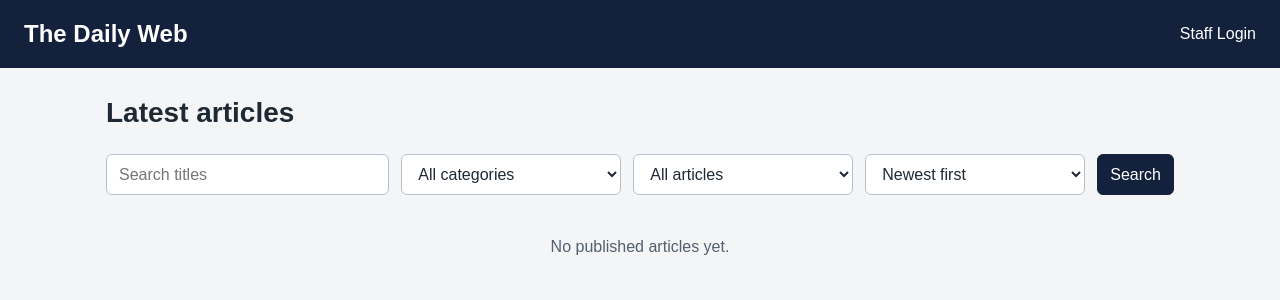
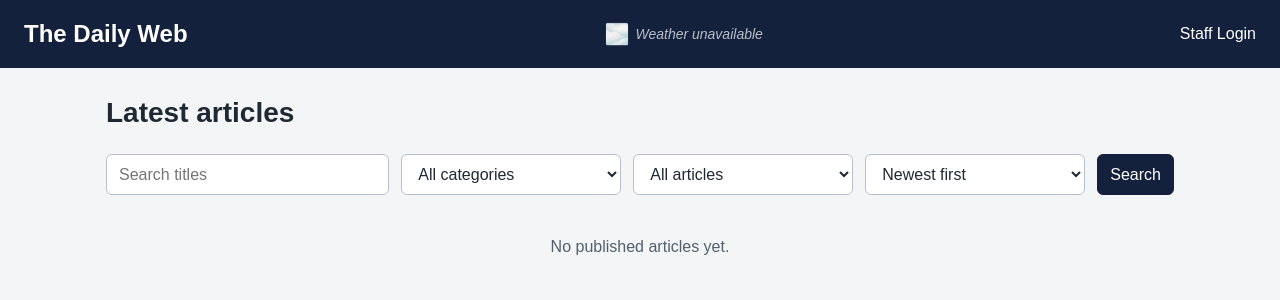
Before and after one commit to mayaS555/Final-Project, a Node server app: page / in a window 1280 px wide. Shown: the top 300 px of the page. Run offline with Node 20, Linux system fonts and the light colour scheme; data that the repository does not hold is empty; some libraries are stand-ins or nearby versions.

Commit message:
add weather report

```diff
--- a/controllers/publicController.js
+++ b/controllers/publicController.js
@@ -1,6 +1,7 @@
 const publicArticleService = require("../services/publicArticleService");
 const articleReadService = require("../services/articleReadService");
 const commentService = require("../services/commentService");
+const weatherService = require("../services/weatherService");
 
 const MAX_PAGE = 1000;
 const MAX_SEARCH_LENGTH = 100;
@@ -197,9 +198,17 @@ async function renderHome(req, res) {
 
   try {
     // The category list ignores the active filters, so it stays usable during a search.
-    const [feed, categories] = await Promise.all([
+    // Weather is fetched in parallel; a failure never blocks the page render.
+    const [feed, categories, weather] = await Promise.all([
       loadFeed(feedQuery, req.deviceId),
       publicArticleService.getPublishedCategories(),
+      process.env.OPENWEATHERMAP_API_KEY
+        ? weatherService.getWeather(
+            process.env.WEATHER_DEFAULT_CITY || "Tel Aviv",
+            process.env.OPENWEATHERMAP_API_KEY,
+            "metric"
+          )
+        : Promise.resolve(null),
     ]);
     // The result depends on the device cookie, so shared caches must not store it.
     res.set("Cache-Control", "private, no-cache");
@@ -208,6 +217,7 @@ async function renderHome(req, res) {
       feed,
       categories,
       filters,
+      weather,
       feedHref: (page) => buildFeedHref(filters, page),
       formatDate,
     });
@@ -260,6 +270,20 @@ async function renderArticle(req, res) {
       commentsFailed = true;
     }
 
+    // Weather for the header widget; a failure never blocks the article render.
+    let weather = null;
+    if (process.env.OPENWEATHERMAP_API_KEY) {
+      try {
+        weather = await weatherService.getWeather(
+          process.env.WEATHER_DEFAULT_CITY || "Tel Aviv",
+          process.env.OPENWEATHERMAP_API_KEY,
+          "metric"
+        );
+      } catch (_err) {
+        // intentionally ignored – widget will show "unavailable"
+      }
+    }
+
     // The comment controls (edit, delete) depend on the device cookie, so shared caches must not store the page.
     res.set("Cache-Control", "private, no-cache");
     res.render("public/article", {
@@ -268,6 +292,7 @@ async function renderArticle(req, res) {
       paragraphs: splitParagraphs(article.content),
       comments,
       commentsFailed,
+      weather,
       formatDate,
       formatDateTime,
     });
--- a/public/css/public.css
+++ b/public/css/public.css
@@ -219,6 +219,72 @@
     margin: 20px auto 0;
 }
 
+/* ── Weather widget ─────────────────────────────────────────────────────── */
+
+.pub-site .weather-widget {
+    display: flex;
+    align-items: center;
+    gap: 6px;
+    color: #ffffff;
+    font-size: 14px;
+    white-space: nowrap;
+}
+
+.pub-site .weather-icon--img {
+    display: block;
+    width: 40px;
+    height: 40px;
+    /* Trim the transparent padding OWM adds around its icons. */
+    margin: -6px -4px;
+    flex-shrink: 0;
+}
+
+.pub-site .weather-icon--unavail {
+    font-size: 20px;
+    line-height: 1;
+}
+
+.pub-site .weather-temp {
+    font-size: 18px;
+    font-weight: bold;
+    letter-spacing: -0.5px;
+}
+
+.pub-site .weather-desc {
+    text-transform: capitalize;
+    opacity: 0.85;
+}
+
+/* Separator dot between description and city name. */
+.pub-site .weather-city::before {
+    content: "·";
+    margin-right: 6px;
+    opacity: 0.5;
+}
+
+.pub-site .weather-stale {
+    font-size: 11px;
+    opacity: 0.65;
+    border: 1px solid rgba(255, 255, 255, 0.4);
+    border-radius: 4px;
+    padding: 1px 5px;
+    margin-left: 4px;
+}
+
+.pub-site .weather-text--unavail {
+    opacity: 0.7;
+    font-style: italic;
+}
+
+/* ── Responsive: hide description and city on narrow screens ─────────────── */
+@media (max-width: 600px) {
+    .pub-site .weather-desc,
+    .pub-site .weather-city {
+        display: none;
+    }
+}
+
+/* ── Responsive: general header adjustments ──────────────────────────────── */
 @media (max-width: 600px) {
     .pub-site .pub-header {
         padding: 12px 16px;
--- /dev/null
+++ b/public/js/weather-widget.js
@@ -0,0 +1,113 @@
+/**
+ * weather-widget.js
+ *
+ * Progressively enhances the server-rendered weather widget.
+ * Refreshes weather data from the server-side proxy every 15 minutes so the
+ * displayed reading stays current without a full page reload.
+ *
+ * The server already caches responses for 15 minutes, so re-fetching on the
+ * same interval keeps traffic minimal while still reflecting updates.
+ */
+
+(function () {
+  "use strict";
+
+  const REFRESH_INTERVAL_MS = 15 * 60 * 1000; // 15 minutes
+
+  /** @returns {string} Base icon URL for the given OWM icon code. */
+  function iconUrl(icon) {
+    return "https://openweathermap.org/img/wn/" + icon + "@2x.png";
+  }
+
+  /**
+   * Re-renders the widget contents in-place based on fresh API data.
+   *
+   * @param {HTMLElement} widget
+   * @param {{ data: object, stale: boolean, unavailable: boolean }} result
+   */
+  function render(widget, result) {
+    const { data, stale, unavailable } = result;
+
+    if (unavailable || !data) {
+      widget.innerHTML =
+        '<span class="weather-icon weather-icon--unavail" aria-hidden="true">\uD83C\uDF2B\uFE0F</span>' +
+        '<span class="weather-text weather-text--unavail">Weather unavailable</span>';
+      return;
+    }
+
+    let html = "";
+
+    if (data.icon) {
+      html +=
+        '<img class="weather-icon weather-icon--img"' +
+        ' src="' + iconUrl(data.icon) + '"' +
+        ' alt="' + (data.description || "") + '"' +
+        ' width="40" height="40">';
+    }
+
+    html +=
+      '<span class="weather-temp">' +
+        (data.temp !== null ? data.temp + "\u00B0C" : "\u2014") +
+      "</span>";
+
+    html += '<span class="weather-desc">' + (data.description || "") + "</span>";
+
+    html +=
+      '<span class="weather-city">' +
+        (data.city || "") +
+        (data.country ? ", " + data.country : "") +
+      "</span>";
+
+    if (stale) {
+      html +=
+        '<span class="weather-stale"' +
+        ' title="Live data is temporarily unavailable; showing cached reading">' +
+        "Cached</span>";
+    }
+
+    widget.innerHTML = html;
+  }
+
+  /**
+   * Fetches current weather from the server proxy and updates the widget.
+   *
+   * @param {HTMLElement} widget
+   */
+  async function refresh(widget) {
+    const city = widget.dataset.city || "";
+    const params = city ? "?city=" + encodeURIComponent(city) : "";
+
+    try {
+      const res = await fetch("/api/weather" + params);
+      if (!res.ok) throw new Error("HTTP " + res.status);
+      const result = await res.json();
+      render(widget, result);
+    } catch (_err) {
+      // Network or parse error – leave the server-rendered content intact and
+      // mark the widget as stale so the user knows it might be out of date.
+      const existingStale = widget.querySelector(".weather-stale");
+      if (!existingStale) {
+        const tag = document.createElement("span");
+        tag.className = "weather-stale";
+        tag.title = "Could not refresh weather data";
+        tag.textContent = "Cached";
+        widget.appendChild(tag);
+      }
+    }
+  }
+
+  function init() {
+    const widget = document.getElementById("weather-widget");
+    if (!widget) return;
+
+    // First client-side refresh happens after one full interval; the server has
+    // already rendered the initial state.
+    setInterval(function () { refresh(widget); }, REFRESH_INTERVAL_MS);
+  }
+
+  if (document.readyState === "loading") {
+    document.addEventListener("DOMContentLoaded", init);
+  } else {
+    init();
+  }
+})();
--- a/server.js
+++ b/server.js
@@ -16,6 +16,7 @@ const publicRoutes = require("./routes/publicRoutes");
 const authRoutes = require("./routes/authRoutes");
 const articleApiRoutes = require("./routes/articleApiRoutes");
 const reporterRoutes = require("./routes/reporterRoutes");
+const weatherRoutes = require("./routes/weatherRoutes");
 const { errorHandler, notFoundHandler } = require("./middleware/errorHandler");
 const logger = require("./services/logger");
 
@@ -64,6 +65,8 @@ app.use(authRoutes);
 // Reporter routes and Article REST API
 app.use(articleApiRoutes);
 app.use(reporterRoutes);
+// Weather proxy (cached, no auth required)
+app.use(weatherRoutes);
 
 // Protect editor area pages from unauthorized visitors
 app.get(["/editor.html", "/editor-article.html"], (req, res, next) => {
--- a/views/public/partials/top.ejs
+++ b/views/public/partials/top.ejs
@@ -8,10 +8,12 @@
     <% } %>
     <title><%= pageTitle %></title>
     <link rel="stylesheet" href="/css/public.css">
+    <script src="/js/weather-widget.js" defer></script>
 </head>
 <body class="pub-site">
     <header class="pub-header">
         <a class="pub-brand" href="/">The Daily Web</a>
+        <%- include('weather', { weather: locals.weather || null }) %>
         <nav aria-label="Staff">
             <% if (locals.user) { %>
                 <span style="margin-right: 0.75rem; color: #4b5563; font-size: 0.95rem;">Hello, <%= user.name %></span>
--- /dev/null
+++ b/views/public/partials/weather.ejs
@@ -0,0 +1,46 @@
+<%#
+  Weather widget partial.
+  Rendered server-side with the initial weather data so the page looks correct
+  even before JavaScript runs.  The client-side script (weather-widget.js) then
+  refreshes the data periodically without a full page reload.
+
+  Expected locals:
+    weather  – { data, fromCache, stale, unavailable }  (may be null when the
+                API key is not set)
+%>
+<%
+  const w         = (typeof weather !== 'undefined' && weather) ? weather : null;
+  const data      = w ? w.data   : null;
+  const stale     = w ? w.stale  : false;
+  const unavail   = !w || w.unavailable;
+
+  // Icon URL helper (OpenWeatherMap CDN).
+  function iconUrl(icon) {
+    return `https://openweathermap.org/img/wn/${icon}@2x.png`;
+  }
+%>
+<div class="weather-widget" id="weather-widget"
+     data-city="<%= (data && data.city) ? data.city : (process.env.WEATHER_DEFAULT_CITY || 'Tel Aviv') %>"
+     aria-label="Current weather">
+
+  <% if (unavail) { %>
+    <span class="weather-icon weather-icon--unavail" aria-hidden="true">🌫️</span>
+    <span class="weather-text weather-text--unavail">Weather unavailable</span>
+
+  <% } else { %>
+    <% if (data.icon) { %>
+      <img class="weather-icon weather-icon--img"
+           src="<%= iconUrl(data.icon) %>"
+           alt="<%= data.description %>"
+           width="40" height="40">
+    <% } %>
+    <span class="weather-temp">
+      <%= data.temp !== null ? data.temp + '°C' : '—' %>
+    </span>
+    <span class="weather-desc"><%= data.description %></span>
+    <span class="weather-city"><%= data.city %><% if (data.country) { %>, <%= data.country %><% } %></span>
+    <% if (stale) { %>
+      <span class="weather-stale" title="Live data is temporarily unavailable; showing cached reading">Cached</span>
+    <% } %>
+  <% } %>
+</div>
```
Also changed, not shown: routes/weatherRoutes.js (added, +49 -0 lines), services/weatherService.js (added, +145 -0 lines), tests/weatherService.test.js (added, +156 -0 lines), 1 other file.
